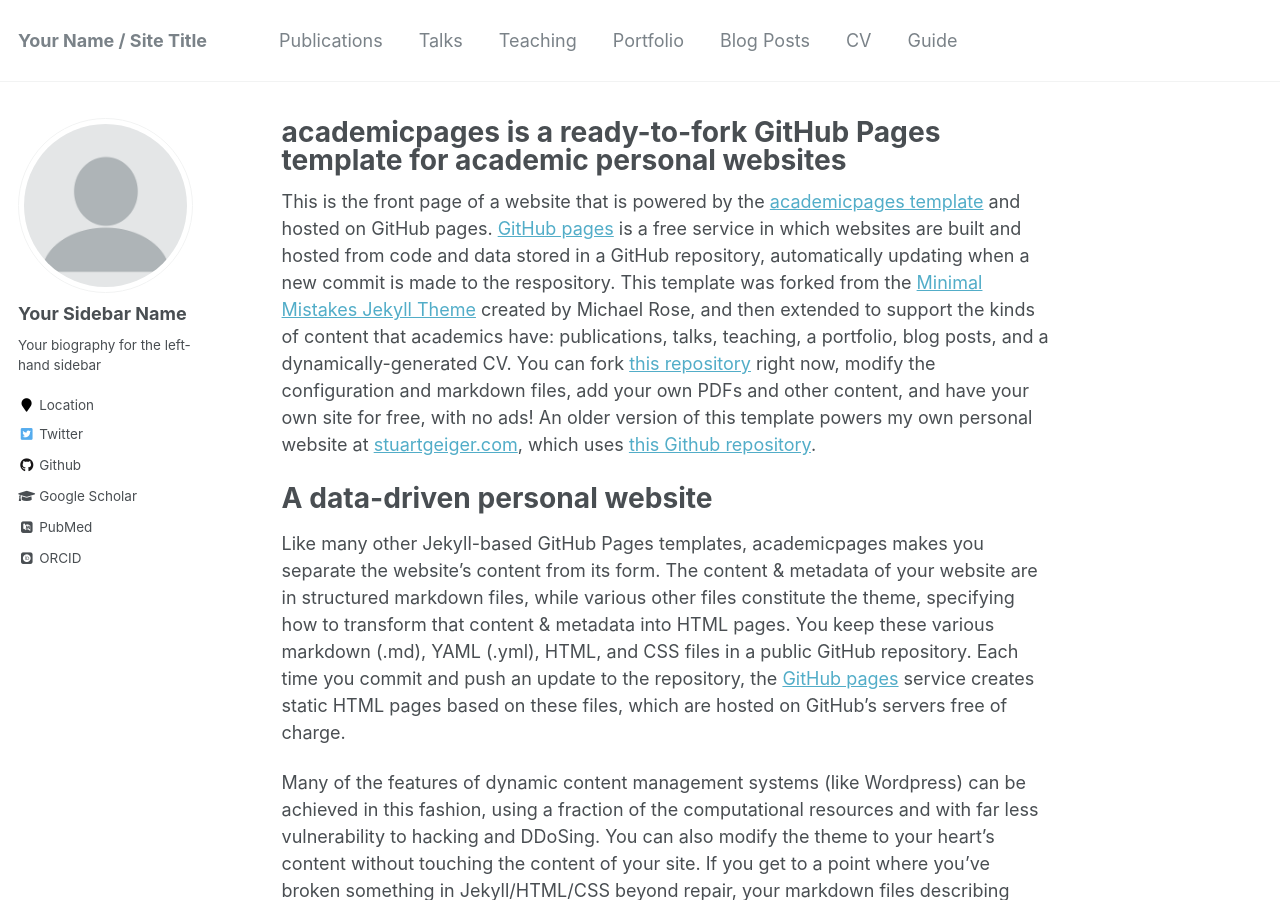
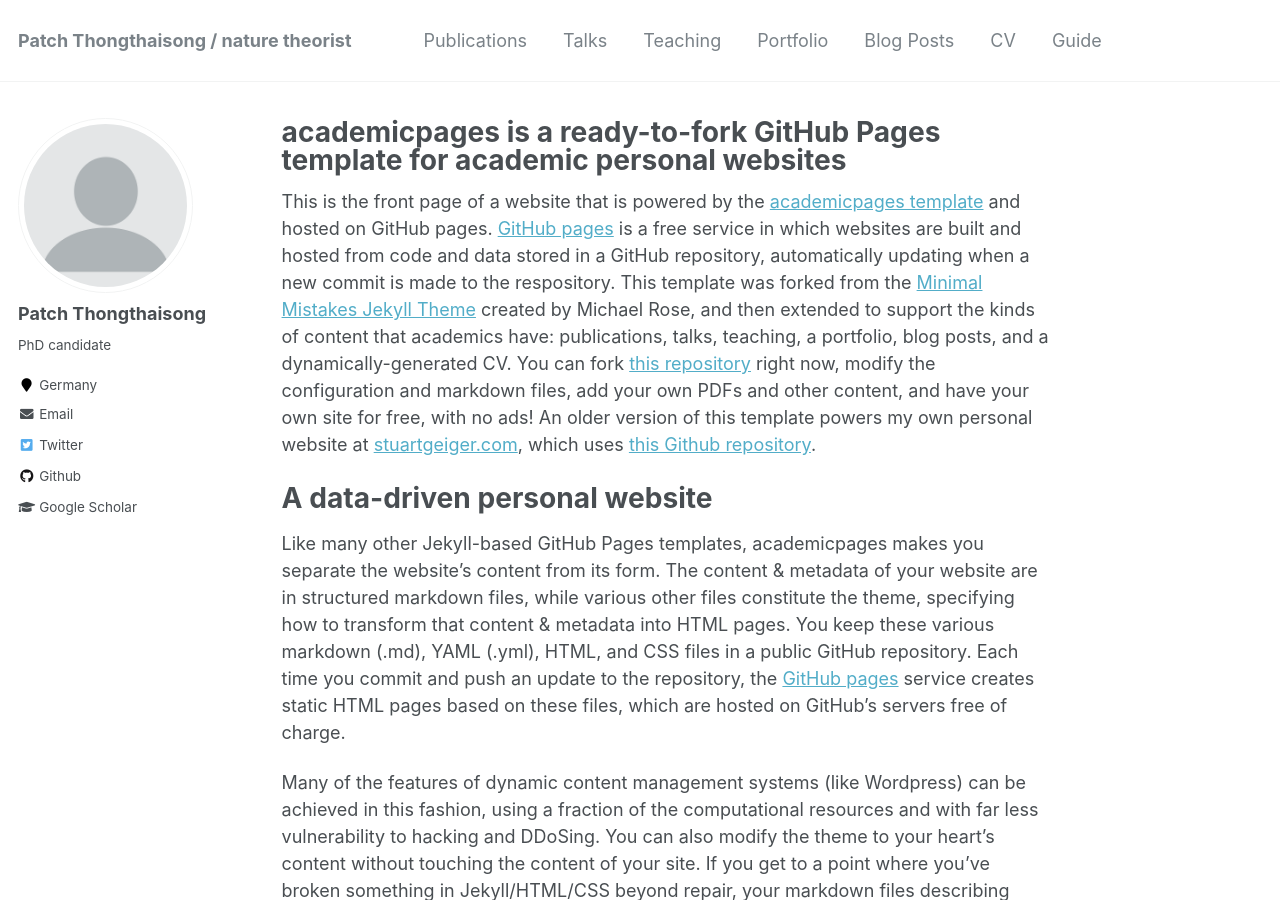
Before and after one commit to pthongthaisong/pthongthaisong.github.io, a Jekyll site: the page built from _pages/about.md, in a window 1280 px wide and 900 px high. Built offline with Jekyll 4.4.1, drawn with Linux system fonts in a browser that asks for light colours; some web fonts are replaced; some of the changed text lies outside the part shown.

Commit message:
Put personal information into _config.yml

```diff
--- a/_config.yml
+++ b/_config.yml
@@ -7,13 +7,13 @@
 
 # Site Settings
 locale                   : "en-US"
-title                    : "Your Name / Site Title"
+title                    : "Patch Thongthaisong / nature theorist"
 title_separator          : "-"
-name                     : &name "Your Name"
-description              : &description "personal description"
-url                      : https://academicpages.github.io # the base hostname & protocol for your site e.g. "https://mmistakes.github.io"
+name                     : &name "Patch Thongthaisong"
+description              : &description "A personal website"
+url                      : https://pthongthaisong.github.io # the base hostname & protocol for your site e.g. "https://mmistakes.github.io"
 baseurl                  : "" # the subpath of your site, e.g. "/blog"
-repository               : "academicpages/academicpages.github.io"
+repository               : "pthongthaisong/pthongthaisong.github.io"
 teaser                   :  # filename of teaser fallback teaser image placed in /images/, .e.g. "500x300.png"
 breadcrumbs              : false # true, false (default)
 words_per_minute         : 160
@@ -80,14 +80,14 @@ analytics:
 
 # Site Author
 author:
-  name             : "Your Sidebar Name"
+  name             : "Patch Thongthaisong"
   avatar           : "profile.png"
-  bio              : "Your biography for the left-hand sidebar"
-  location         : "Location"
+  bio              : "PhD candidate"
+  location         : "Germany"
   employer         :
-  pubmed           : "https://www.ncbi.nlm.nih.gov/pubmed/?term=john+snow"
-  googlescholar    : "http://yourfullgooglescholarurl.com"
-  email            :
+  pubmed           :
+  googlescholar    : "https://scholar.google.com/citations?user=Vf3Dr8QAAAAJ&hl=en&oi=sra"
+  email            : "patch.thongthaisong@igb-berlin.de"
   researchgate     :  # example: "https://www.researchgate.net/profile/yourprofile"
   uri              :
   bitbucket        :
@@ -96,14 +96,14 @@ author:
   flickr           :
   facebook         :
   foursquare       :
-  github           : "academicpages"
+  github           : "pthongthaisong"
   google_plus      :
   keybase          :
   instagram        :
   impactstory      : #"https://profiles.impactstory.org/u/xxxx-xxxx-xxxx-xxxx"
   lastfm           :
   linkedin         :
-  orcid            : "http://orcid.org/yourorcidurl"
+  orcid            : #"http://orcid.org/yourorcidurl"
   pinterest        :
   soundcloud       :
   stackoverflow    : # http://stackoverflow.com/users/123456/username
```
